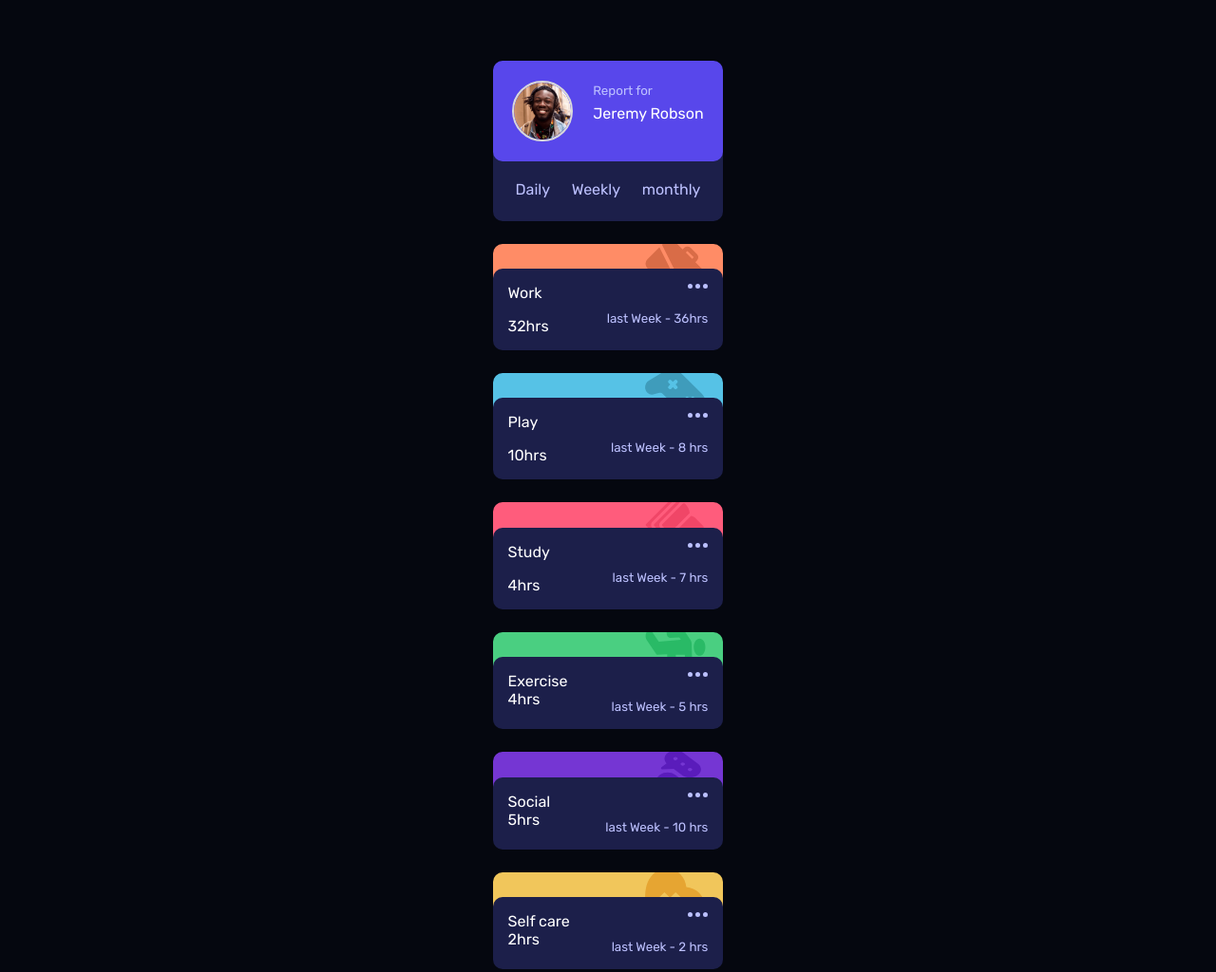
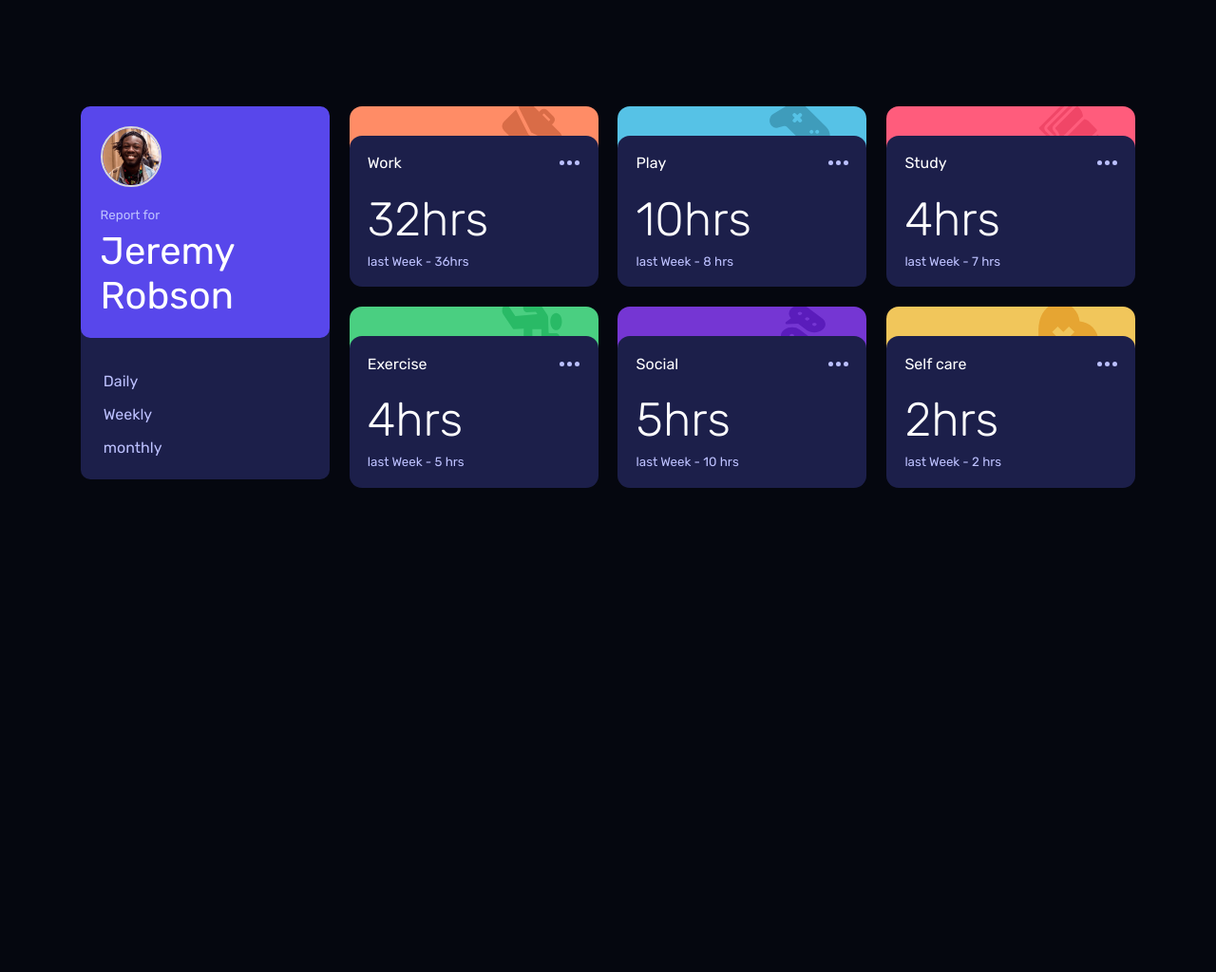
Before and after one commit to Deuzi/time-tracking-dashboard, a plain HTML site: page index.html in a window 1280 px wide. Shown: the whole page at 95% size. After the commit the page ends 800 px from the top, so only its background shows below. Drawn offline with Linux system fonts and the light colour scheme.

Commit message:
done-with-time-tracker

```diff
--- a/index.html
+++ b/index.html
@@ -27,18 +27,17 @@
                     </nav>
                 </section>
 
-                <section id="activities">
                 <section id="work">
                     <div class="work-icon icon">
                         <img src="time-tracking-dashboard-main/images/icon-work.svg" alt="work">
                     </div>
                     <div class="work-detail detail">
+                        <div id="p-hours-spent">
+                                <p>Work</p>
+                                <img src="time-tracking-dashboard-main/images/icon-ellipsis.svg" alt="ellipis">
+                        </div>
                         <div id="hours-spent">
-                                <p>Work</p>
                             <p id="work-hour"></p>
-                            </div>
-                           <div id="p-hours-spent">
-                                <img src="time-tracking-dashboard-main/images/icon-ellipsis.svg" alt="ellipis">
                             <small class="wh-last-week"></small>
                         </div>
                     </div>
@@ -49,12 +48,12 @@
                         <img src="time-tracking-dashboard-main/images/icon-play.svg" alt="play">
                     </div>
                     <div class="play-detail detail">
+                        <div id="p-hours-spent">
+                            <p>Play</p>
+                            <img src="time-tracking-dashboard-main/images/icon-ellipsis.svg" alt="ellipis">
+                        </div>
                         <div id="hours-spent">
-                                <p>Play</p>
                             <p id="play-hour"></p>
-                            </div>
-                           <div id="p-hours-spent">
-                                <img src="time-tracking-dashboard-main/images/icon-ellipsis.svg" alt="ellipis">
                             <small class="ph-last-week">Last Week - <span id="play-ph"></span> </small>
                         </div>
                     </div>
@@ -65,13 +64,13 @@
                         <img src="time-tracking-dashboard-main/images/icon-study.svg" alt="play">
                     </div>
                     <div class="study-detail detail">
+                        <div id="p-hours-spent">
+                            <p>Study</p>
+                            <img src="time-tracking-dashboard-main/images/icon-ellipsis.svg" alt="ellipis">
+                        </div>
                         <div id="hours-spent">
-                                <p>Study</p>
                             <p id="study-hour"></p>
-                            </div>
-                           <div id="p-hours-spent">
-                                <img src="time-tracking-dashboard-main/images/icon-ellipsis.svg" alt="ellipis">
-                                <small class="sh-last-week">Last Week - <span id="study-ph"></span> </small>
+                            <small class="sh-last-week"></small>
                         </div>
                     </div>
                 </section>
@@ -81,12 +80,12 @@
                         <img src="time-tracking-dashboard-main/images/icon-exercise.svg" alt="exercise">
                     </div>
                     <div class="exercise-detail detail">
+                        <div id="p-hours-spent">
+                            <p>Exercise</p>
+                            <img src="time-tracking-dashboard-main/images/icon-ellipsis.svg" alt="ellipis">
+                        </div>
                         <div id="hours-spent">
-                                <p>Exercise</p>
                             <p id="exercise-hour"></p>
-                            </div>
-                           <div id="p-hours-spent">
-                                <img src="time-tracking-dashboard-main/images/icon-ellipsis.svg" alt="ellipis">
                             <small class="eh-last-week"></small>
                         </div>
                     </div>
@@ -97,12 +96,12 @@
                         <img src="time-tracking-dashboard-main/images/icon-social.svg" alt="social">
                     </div>
                     <div class="social-detail detail">
+                        <div id="p-hours-spent">
+                            <p>Social</p>
+                            <img src="time-tracking-dashboard-main/images/icon-ellipsis.svg" alt="ellipis">
+                        </div>
                         <div id="hours-spent">
-                                <p>Social</p>
                             <p id="social-hour"></p>
-                            </div>
-                           <div id="p-hours-spent">
-                                <img src="time-tracking-dashboard-main/images/icon-ellipsis.svg" alt="ellipis">
                             <small class="smh-last-week"></small>
                         </div>
                     </div>
@@ -112,17 +111,17 @@
                         <img src="time-tracking-dashboard-main/images/icon-self-care.svg" alt="self-care">
                     </div>
                     <div class="self-care-detail detail">
+                        <div id="p-hours-spent">
+                            <p>Self care</p>
+                            <img src="time-tracking-dashboard-main/images/icon-ellipsis.svg" alt="ellipis">
+                        </div>
                         <div id="hours-spent">
-                                <p>Self care</p>
                             <p id="self-care-hour"></p>
-                            </div>
-                           <div id="p-hours-spent">
-                                <img src="time-tracking-dashboard-main/images/icon-ellipsis.svg" alt="ellipis">
                             <small class="sch-last-week"></small>
                         </div>
                     </div>
                 </section>
-                </section>
+
             </section>
         </section>
     </main>
--- a/style.css
+++ b/style.css
@@ -8,6 +8,7 @@
 
 :root{
     --Blue: hsl(246, 80%, 60%);
+    --hover: #33397A;
 
     --Light-orange: hsl(15, 100%, 70%);
     --Soft-blue: hsl(195, 74%, 62%);
@@ -43,10 +44,6 @@ main{
     color: #ffff ;
 }
 
-/* #user{
-    display: flex;
-    flex-direction: column;
-} */
 
 #user img{
     width: 64px;
@@ -96,7 +93,7 @@ main{
 /* -- weeekly, daily and monthly -- */
 
 
-#activities{
+#work, #play, #study, #exercise, #social, #self-care{
     color: #ffff;
 }
 
@@ -106,7 +103,7 @@ main{
 .icon {
     position: relative;
     overflow: hidden;
-    border-radius: 10px;
+    border-radius: 13px;
     z-index: 1;
     margin-top: 1.5rem;
 }
@@ -121,37 +118,56 @@ main{
 
 .detail{
     background-color: var(--Dark-blue);
-    padding: 1rem;
-    border-radius: 10px;
-    margin-top: -2.6rem;
+    padding: 1.2rem;
+    border-radius: 13px;
+    margin-top: -3rem;
     z-index: 2;
     position: relative;
     display: flex;
-    justify-content: space-between;
+    flex-direction: column;
+}
+
+.detail:hover{
+    background-color: var(--hover);
+    cursor: pointer;
 }
 
 
-#hours-spent, #p-hours-spent{
+
+#p-hours-spent{
     display: flex;
-    flex-direction: column;
+    justify-content: space-between;
+    align-items: center;
+    margin-bottom: 0.5rem;
 }
+
+#hours-spent{
+    display: flex;
+    justify-content: space-between;
+    align-items: center;
+}
+
 
 #p-hours-spent img{
     width: 21px;
     height: 5px;
     align-self: flex-end;
-    margin-bottom: 1.5rem;
     cursor: pointer;
+    align-self: center;
 }
 
 #work-hour,
 #play-hour,
-#study-hour{
-    margin-top: 1rem;
+#study-hour,
+#social-hour,
+#exercise-hour,
+#self-care-hour{
+    margin-top: 0.8rem;
 }
 
-#activities small{
+.detail small{
     color: var(--Pale-Blue);
+    margin-top: 0.5rem;
 }
 
 
@@ -174,3 +190,81 @@ main{
 .self-care-icon{
     background-color: var(--Soft-orange);
 }
+
+
+@media (min-width: 767px) {
+    #tracker-container {
+        display: flex;
+        justify-content: center;
+        align-items: center;
+        width: 69.4rem;
+        height: auto;
+        margin: 3rem 1.5rem;
+    }
+    #tracker-content{
+        display: grid;
+        grid-template-columns: repeat(4, 1fr);
+        grid-template-rows: repeat(2, 1fr);
+        gap: 1.3rem;
+        align-items: stretch;
+    }
+
+    #tracker-content section{
+        height: 100%;
+        width: 100%;
+    }
+
+    #user{
+        grid-row: span 2;
+        height: 100%;
+    }
+
+
+    #user-profile{
+        flex-direction: column;
+    }
+
+    .user-report{
+        margin-top: 1.2rem;
+    }
+
+    .user-report p{
+        font-size: 2.5rem;
+    }
+    #progress-nav{
+        flex-direction: column;
+    }
+
+    #progress-nav p{
+        margin-top: 1rem;
+    }
+
+    .icon {
+        margin-top: 0;
+    }
+
+
+
+    #work-hour,
+    #play-hour,
+    #study-hour,
+    #social-hour,
+    #exercise-hour,
+    #self-care-hour{
+       font-size: 3.1rem;
+       font-weight: 100;
+    }
+
+    #hours-spent{
+        display: flex;
+        justify-content: space-between;
+        flex-direction: column;
+        align-items: start;
+    }
+
+    .detail{
+        margin-top: -2.3rem;
+    }
+
+
+}
```
Lines whose indentation alone changed are shown as unchanged.
